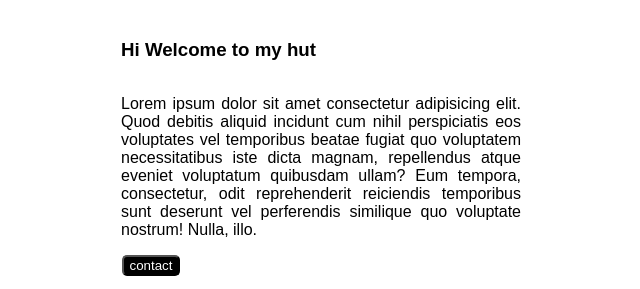
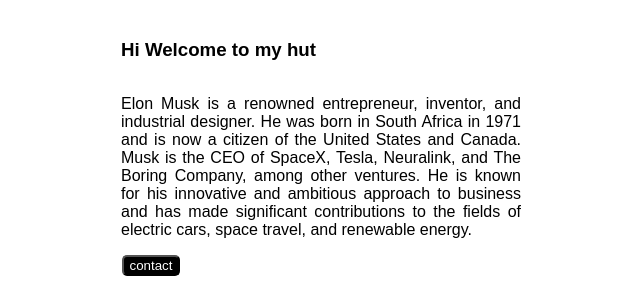
Before and after one commit to brilliantkid87/Day1---Creating-Card, a plain HTML site: page index.html in a window 1280 px wide. Shown: the top 289 px of the page, without its empty margins (319-959 px from the left). Drawn offline with Linux system fonts and the light colour scheme.

Commit message:
Five Commit

```diff
--- a/index.html
+++ b/index.html
@@ -13,7 +13,7 @@
     <div class="container">
 
         <h3>Hi Welcome to my hut</h3>
-        <p class="text">Lorem ipsum dolor sit amet consectetur adipisicing elit. Quod debitis aliquid incidunt cum nihil perspiciatis eos voluptates vel temporibus beatae fugiat quo voluptatem necessitatibus iste dicta magnam, repellendus atque eveniet voluptatum quibusdam ullam? Eum tempora, consectetur, odit reprehenderit reiciendis temporibus sunt deserunt vel perferendis similique quo voluptate nostrum! Nulla, illo.</p>
+        <p class="text">Elon Musk is a renowned entrepreneur, inventor, and industrial designer. He was born in South Africa in 1971 and is now a citizen of the United States and Canada. Musk is the CEO of SpaceX, Tesla, Neuralink, and The Boring Company, among other ventures. He is known for his innovative and ambitious approach to business and has made significant contributions to the fields of electric cars, space travel, and renewable energy.</p>
         <button class="btn" style="margin-right: 340px;">contact</button>
         <p style="margin-right: 305px;">download CV</p>
 
```
